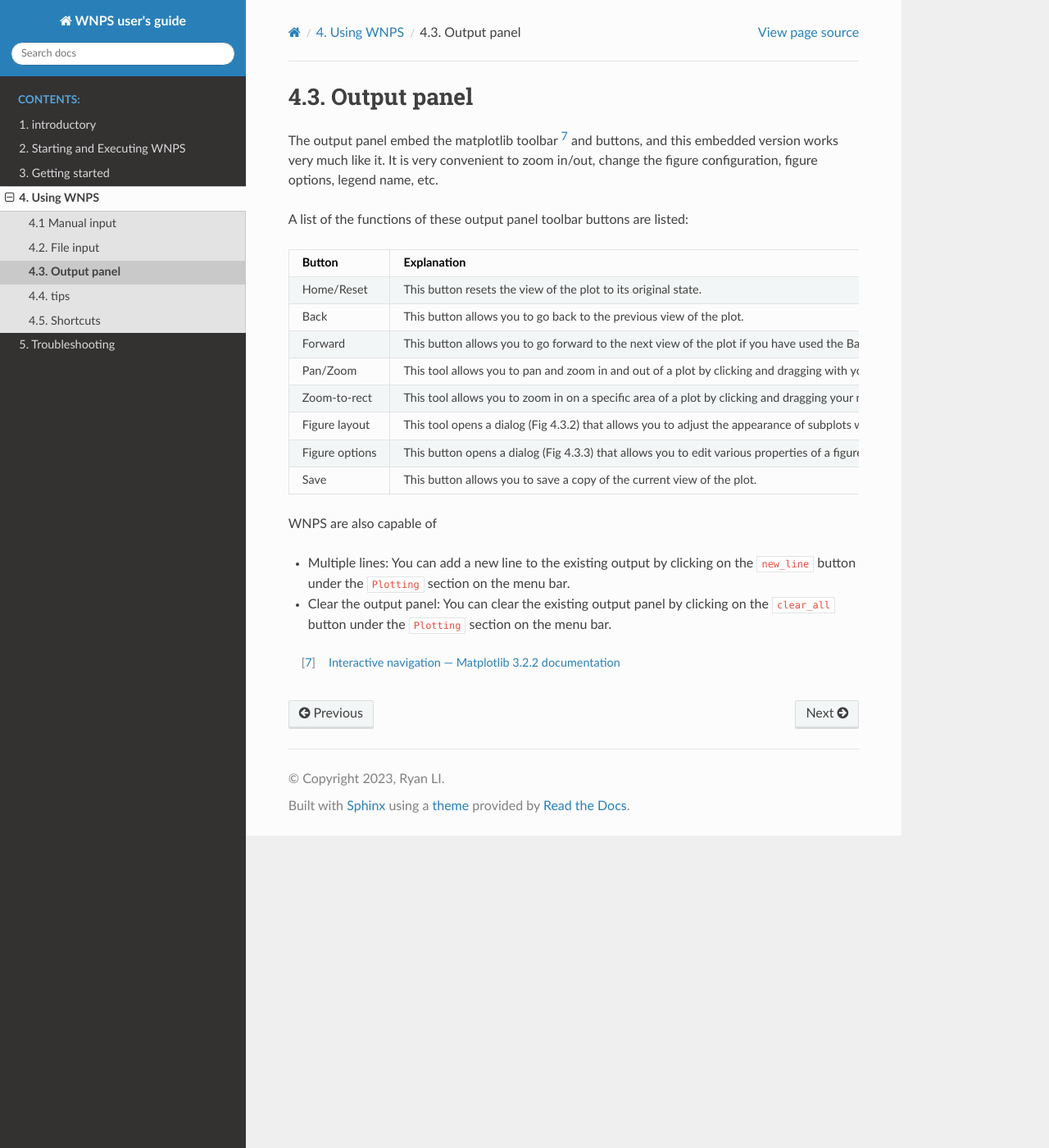
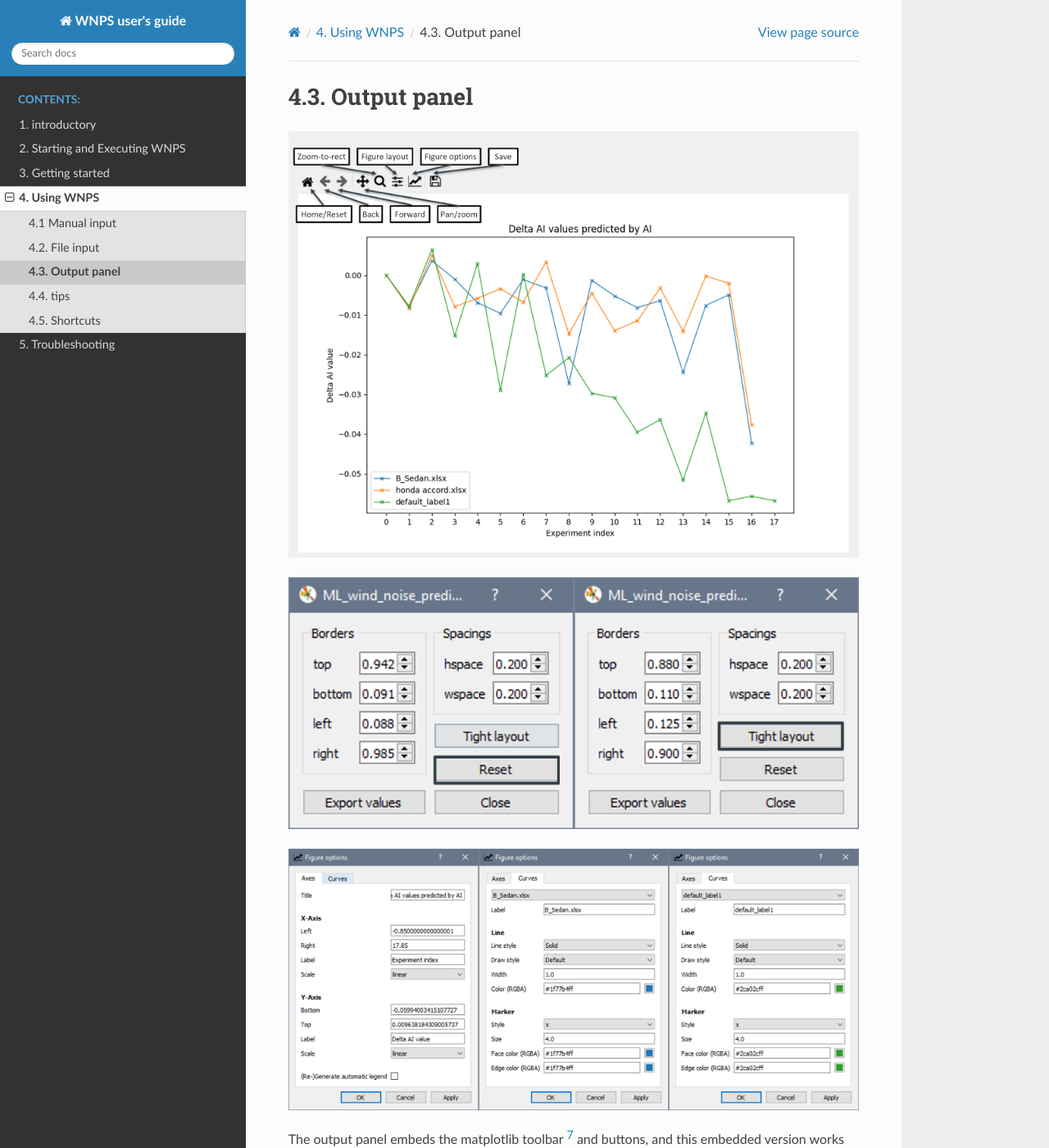
Before and after one commit to DaydreamAtNight/WNPSdoc, a Sphinx documentation site: the page built from source/4_using-wnps/4_3_output-panel/contents.rst, in a window 1280 px wide and 1400 px high. Shown: the whole window at 82% size. Built offline with Sphinx 7.4.7 and the Read the Docs theme 2.0.0, drawn with Linux system fonts in a browser that asks for light colours.

Commit message:
commit almost there

```diff
--- a/source/4_using-wnps/4_3_output-panel/contents.rst
+++ b/source/4_using-wnps/4_3_output-panel/contents.rst
@@ -1,7 +1,13 @@
 4.3. Output panel
 =================
 
-The output panel embed the matplotlib toolbar [7]_ and buttons, and this
+|image0|
+
+|image1|
+
+|image2|
+
+The output panel embeds the matplotlib toolbar [7]_ and buttons, and this
 embedded version works very much like it. It is very convenient to zoom
 in/out, change the figure configuration, figure options, legend name,
 etc.
@@ -73,3 +79,7 @@ WNPS are also capable of
 .. [7]
    `Interactive navigation — Matplotlib 3.2.2
    documentation <https://matplotlib.org/3.2.2/users/navigation_toolbar.html>`__
+
+.. |image0| image:: ../../images/output\ panel\ tool\ bar.png
+.. |image1| image:: ../../images/Figure\ layout.png
+.. |image2| image:: ../../images/Figure\ option.png
```
